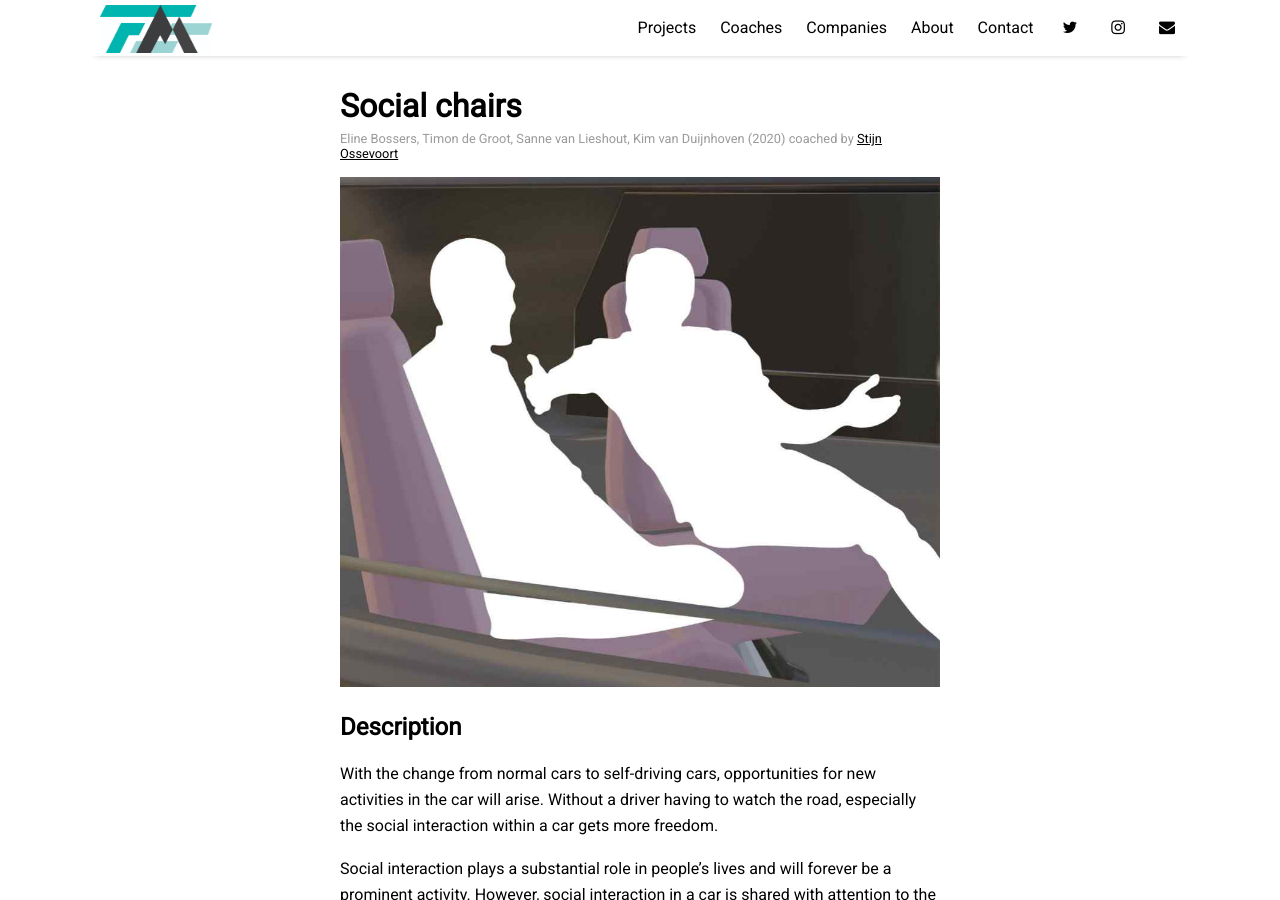
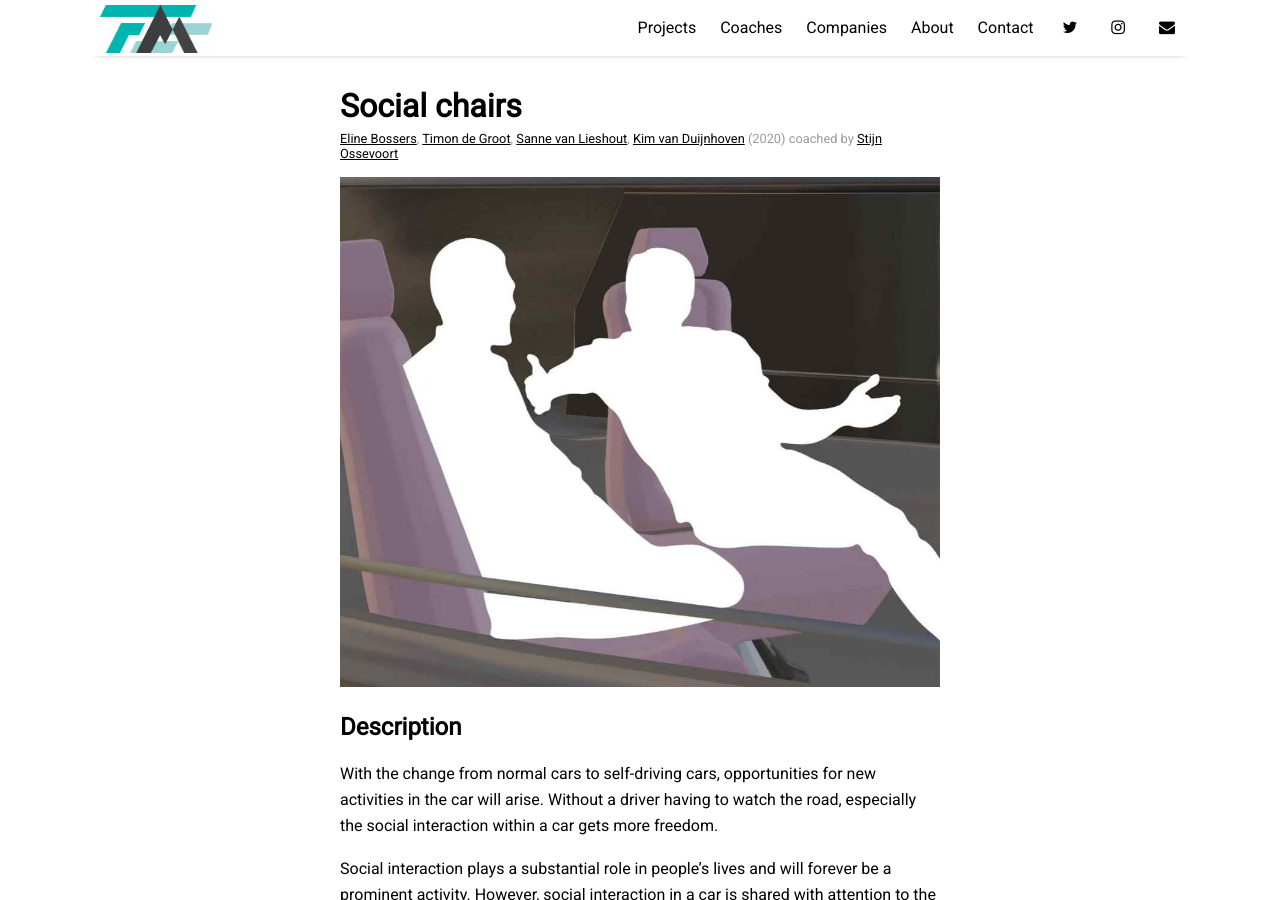
Before and after one commit to bazilinskyy/mobility-squad, a Jekyll site: the page built from _posts/2020-01-01-socialchairs.md, in a window 1280 px wide and 900 px high. Built offline with Jekyll 4.4.1, drawn with Linux system fonts in a browser that asks for light colours; nearby versions of some CDN libraries; comment, search, counter and statistics services are not loaded; part of the change alters nothing that is shown.

```diff
--- a/_posts/2020-01-01-socialchairs.md
+++ b/_posts/2020-01-01-socialchairs.md
@@ -4,9 +4,13 @@ year: 2020
 title: "Social chairs"
 authors:
   - name: Eline Bossers
+    website: https://www.linkedin.com/in/eline-bossers-a119791bb/?originalSubdomain=nl
   - name: Timon de Groot
+    website: https://www.linkedin.com/in/timon-de-groot-5b063b69/?originalSubdomain=nl
   - name: Sanne van Lieshout
+    website: https://sannenoavanlieshout.nl
   - name: Kim van Duijnhoven
+    website: https://www.linkedin.com/in/kim-van-duijnhoven-2b9b82209/?originalSubdomain=nl
 coaches:
   - name: Stijn Ossevoort
     website: https://www.linkedin.com/in/sostechnologydesign
```
